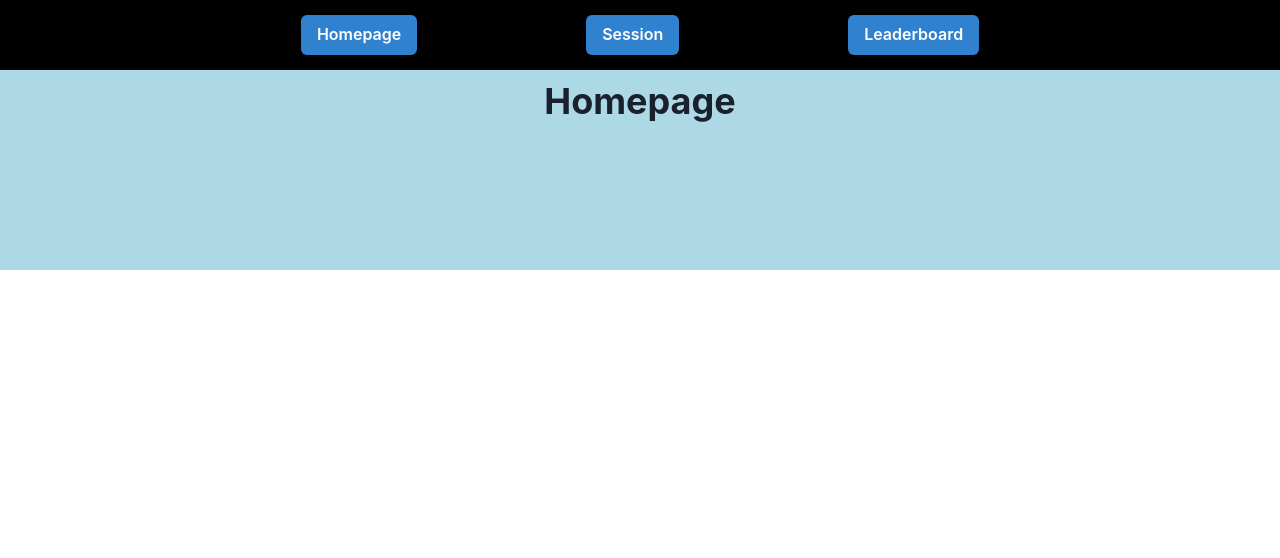
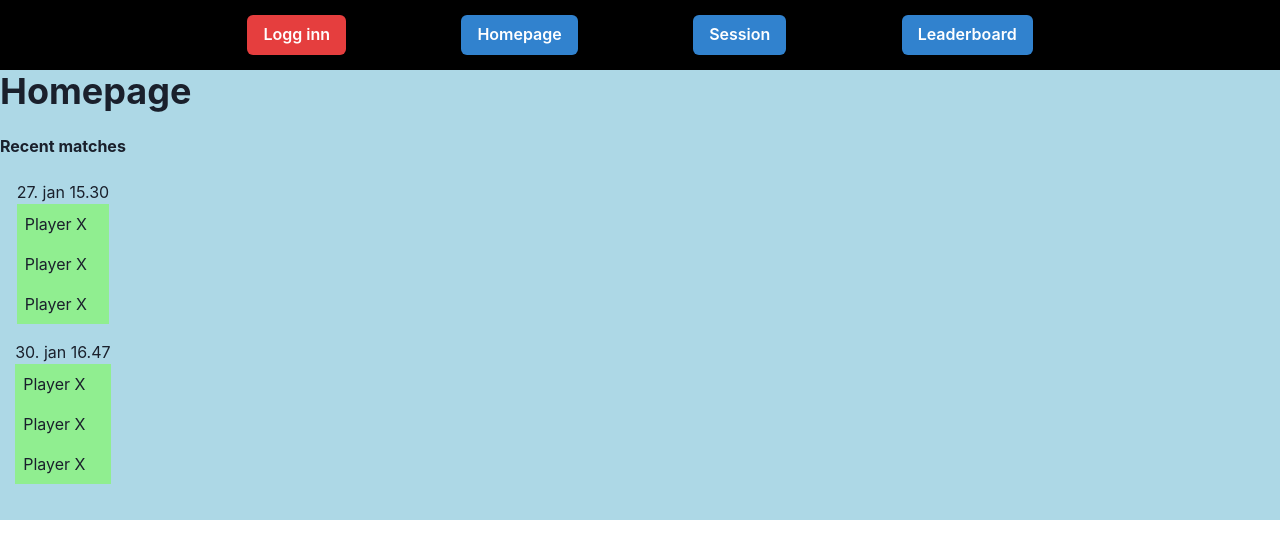
Before and after one commit to appKom/smashpause, a Next.js app: page /Homepage in a window 1280 px wide. Shown: the top 558 px of the page. Built offline with nearby package versions, Linux system fonts and the light colour scheme.

Commit message:
style endringer

```diff
--- a/pages/Homepage.tsx
+++ b/pages/Homepage.tsx
@@ -1,20 +1,26 @@
 import React from 'react'
 import Login_form from './components/Login_form'
-import { Button, ButtonGroup } from '@chakra-ui/react'
+import { Button, ButtonGroup, Spacer } from '@chakra-ui/react'
 import { useRouter } from 'next/router'
 import { Input, VStack, HStack, Heading, Box, FormControl } from "@chakra-ui/react"
 import Navbar from './components/atoms/Navbar'
+import RecentMatches from './components/RecentMatches'
 
 const Homepage:React.FC = () => {
     return (
         <div>
             <Navbar/>
+            <Box backgroundColor={"lightblue"} height={"450px"}>
+                <Heading>Homepage</Heading>
 
-            <VStack backgroundColor={"lightblue"} height={"200px"}>
-                <Box margin={"10px"}>
-                    <Heading>Homepage</Heading>
-                </Box>
-            </VStack>
+                <HStack>
+                    <VStack>
+                        <Box>
+                            <RecentMatches/>
+                        </Box>
+                    </VStack>
+                </HStack>
+            </Box>
 
         </div>
     )
--- a/pages/components/Login.tsx
+++ b/pages/Login.tsx
@@ -1,11 +1,13 @@
 import React from 'react'
 import {FC, useState} from 'react'
-import Login_form from './Login_form';
+import Navbar from './components/atoms/Navbar'
+import Login_form from './components/Login_form'
 
 const Login:React.FC = () => {
 
     return (
         <div>
+            <Navbar/>
             <Login_form />
         </div>
     )
--- /dev/null
+++ b/pages/components/RecentMatch.tsx
@@ -0,0 +1,20 @@
+import { Box, Heading } from '@chakra-ui/react';
+import React from 'react'
+import {FC, useState} from 'react'
+import Login_form from './Login_form';
+
+
+
+const RecentMatch:React.FC = () => {
+
+    return (
+        <div>
+            <Box backgroundColor={"lightgreen"} padding={"2"}>
+            <h2>Player X</h2>
+            </Box>
+
+        </div>
+    )
+}
+
+export default RecentMatch
--- /dev/null
+++ b/pages/components/RecentMatches.tsx
@@ -0,0 +1,37 @@
+import { Box, Heading, HStack, Spacer, VStack } from '@chakra-ui/react'
+import React from 'react'
+import {FC, useState} from 'react'
+import RecentMatch from './RecentMatch'
+
+const RecentMatches:React.FC = () => {
+
+    return (
+        <div>
+            <br/>
+            <Heading size={"sm"}>Recent matches</Heading>
+            <br/>
+            <VStack>
+                <VStack>
+                    <ul>
+                        <p>27. jan 15.30</p>
+                        <RecentMatch/>
+                        <RecentMatch/>
+                        <RecentMatch/>
+                    </ul>
+                </VStack>
+                    <Spacer/>
+                <VStack>
+                    <ul>
+                        <p>30. jan 16.47</p>
+                        <RecentMatch/>
+                        <RecentMatch/>
+                        <RecentMatch/>
+                    </ul>
+                </VStack>
+            </VStack>
+
+        </div>
+    )
+}
+
+export default RecentMatches
--- a/pages/components/atoms/Navbar.tsx
+++ b/pages/components/atoms/Navbar.tsx
@@ -5,6 +5,7 @@ import { Flex, Spacer } from '@chakra-ui/react'
 import Session_button from './Session_button'
 import Leaderboard_button from './Leaderboard_button'
 import Homepage_button from './Homepage_button'
+import Login_button from './Login_button'
 
 const Navbar:React.FC = () => {
 
@@ -22,11 +23,17 @@ const Navbar:React.FC = () => {
         router.push('Homepage')
     }
 
+    const LoginButton = ():void => {
+        router.push('Login')
+    }
+
     return (
         <div>
             <HStack justifyContent={"center"} bg={"black"} padding={"15px"}>
                 <Flex display={"flex"}>
                     <HStack width={"1000px"}>
+                        <Spacer/>
+                        <Box> <Login_button func={LoginButton}/> </Box>
                         <Spacer/>
                         <Box> <Homepage_button func={homePageButton}/> </Box>
                         <Spacer/>
--- a/pages/index.tsx
+++ b/pages/index.tsx
@@ -2,7 +2,7 @@ import type { NextPage } from 'next'
 import Head from 'next/head'
 import Image from 'next/image'
 import styles from '../styles/Home.module.css'
-import Login from './components/Login'
+import Login from './Login'
 import {ChakraProvider} from "@chakra-ui/react"
 
 const Home: NextPage = () => {
```
